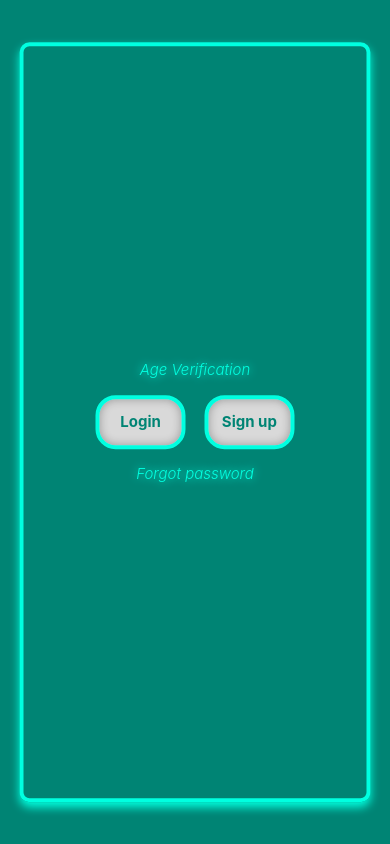
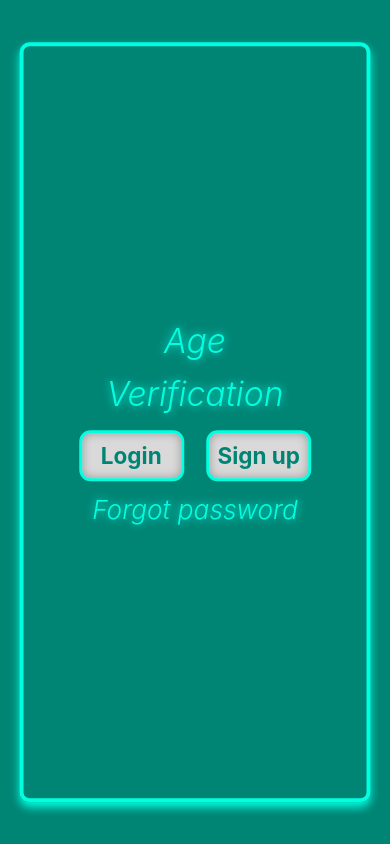
Before and after one commit to MooshiMochi/Self-Checkout, a React (Create React App) app: page / in a window 390 px wide. Built offline with nearby package versions, Linux system fonts and the light colour scheme.

Commit message:
Migrated breakpoints to tailwind

```diff
--- a/package.json
+++ b/package.json
@@ -3,6 +3,7 @@
   "version": "0.1.0",
   "private": true,
   "dependencies": {
+    "@mantine/form": "^5.7.2",
     "@testing-library/jest-dom": "^5.16.5",
     "@testing-library/react": "^13.4.0",
     "@testing-library/user-event": "^13.5.0",
--- a/src/Home.js
+++ b/src/Home.js
@@ -1,31 +1,54 @@
 import React from 'react';
 import { Helmet } from 'react-helmet';
+import { useNavigate } from 'react-router-dom';
 
 const Home = () => {
+  const navigate = useNavigate();
+
+  const buttonClassName =
+    'min-w-14 md:min-w-20 lg:min-w-36 py-1 px-0 inline-block text-xs text-center rounded-md';
+
+  async function handleLogin(e) {
+    e.preventDefault();
+  }
+
+  async function handleRegister(e) {
+    e.preventDefault();
+  }
+
+  async function handleForgotPassword() {}
+
   return (
     <>
       <Helmet>
         <meta charset='UTF-8' />
         <meta http-equiv='X-UA-Compatible' content='IE=edge' />
         <meta name='viewport' content='width=device-width, initial-scale=1.0' />
-        <meta property='og:image' content='/logo.svg' />
         <title>Age Verification | Home</title>
       </Helmet>
-      <main>
-        <h1 className=''>Age Verification</h1>
+      <main className='flex flex-col justify-center items-center h-screen m-auto fixed top-1/2 left-1/2 -translate-y-1/2 -translate-x-1/2 text-center'>
+        <div className=''>
+          <h1 className='text-lg md:text-2xl lg:text-4xl'>Age Verification</h1>
           <div className='main-div'>
-          <div className='flex space-x-5'>
-            <button id='btn_login' className='w-24'>
+            <div className='flex space-x-3'>
+              <button
+                className={`${buttonClassName}`}
+                onClick={(e) => handleLogin(e)}
+              >
                 Login
               </button>
-            <button id='btn_signup' className='w-24'>
+              <button
+                className={`${buttonClassName}`}
+                onClick={(e) => handleRegister(e)}
+              >
                 Sign up
               </button>
             </div>
-          <div>
+            <div className='text-sm md:text-lg'>
               <a href='#/'>
                 <i>Forgot password</i>
               </a>
+            </div>
           </div>
         </div>
       </main>
--- a/src/index.css
+++ b/src/index.css
@@ -9,7 +9,7 @@
 }
 
 html {
-  font-family: "Inter";
+  font-family: 'Inter';
   font-style: italic;
   font-weight: 300;
   font-size: 30px;
@@ -18,28 +18,19 @@ html {
 }
 
 body {
-  margin: 0;
-  padding: 0;
-
-  display: flex;
-  flex-direction: column;
-  justify-content: center;
-  align-items: center;
-
   position: fixed;
   top: 50%;
   left: 50%;
   transform: translate(-50%, -50%);
 
-  width: 50%;
-  height: 50%;
+  width: 90%;
+  height: 90%;
 
   background-color: var(--darker-green);
   border: 4px solid var(--light-aqua);
   border-radius: 10px;
   box-shadow: 0 5px 10px 0 var(--light-aqua);
 
-  text-align: center;
   text-shadow: 0 0 10px var(--light-aqua);
   text-decoration-color: var(--light-aqua);
 }
@@ -51,11 +42,10 @@ button {
 
   /* width: 6rem; */
 
-  border: 4px solid var(--light-aqua);
+  border: 3px solid var(--light-aqua);
   box-shadow: inset 0 0px 10px 0 rgba(0, 0, 0, 0.3);
-  border-radius: 20px;
 
-  font-family: "Inter";
+  font-family: 'Inter';
   font-style: normal;
   font-weight: 700;
   font-size: 30px;
@@ -64,54 +54,3 @@ button {
   color: var(--darker-green);
   background-color: var(--light-grey);
 }
-
-@media screen and (max-width: 1000px) {
-  body {
-    width: 80%;
-    height: 80%;
-  }
-
-  button {
-    padding: 10px 15px;
-    font-size: 20px;
-  }
-
-  html {
-    font-size: 20px;
-    line-height: 50px;
-  }
-}
-
-@media screen and (max-width: 480px) {
-  body {
-    width: 90%;
-    height: 90%;
-  }
-
-  button {
-    padding: 5px 10px;
-    font-size: 15px;
-  }
-
-  html {
-    font-size: 15px;
-    line-height: 30px;
-  }
-}
-
-@media screen and (max-width: 320px) {
-  body {
-    width: 95%;
-    height: 95%;
-  }
-
-  button {
-    padding: 2px 5px;
-    font-size: 10px;
-  }
-
-  html {
-    font-size: 10px;
-    line-height: 20px;
-  }
-}
--- a/tailwind.config.js
+++ b/tailwind.config.js
@@ -2,7 +2,11 @@
 module.exports = {
   content: ['./src/**/*.{js,jsx,ts,tsx}'],
   theme: {
-    extend: {},
+    extend: {
+      minWidth: (theme) => ({
+        ...theme('spacing'),
+      }),
+    },
   },
   variants: {},
   plugins: [],
```
Also changed, not shown: 1 other file (tests, documents, lock files or other folders). Lines whose indentation alone changed are shown as unchanged.
